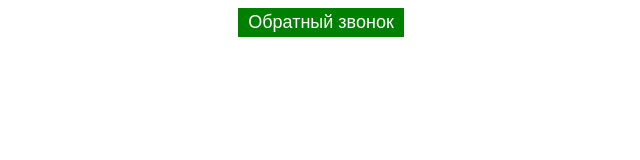
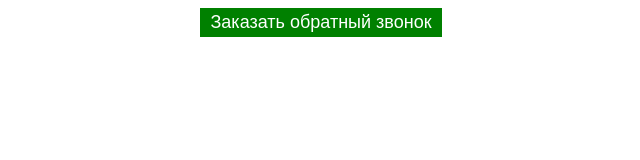
Before and after one commit to newmald/test1, a website: page app/index.html in a window 1280 px wide. Shown: the whole page, without its empty margins (319-959 px from the left). Drawn offline with Linux system fonts and the light colour scheme.

Commit message:
Изменено название кнопки обратного звонка

```diff
--- a/app/index.html
+++ b/app/index.html
@@ -7,7 +7,7 @@
 </head>
 <body>
 <div class="wrapper">
-	<button class="callback">Обратный звонок</button>
+	<button class="callback">Заказать обратный звонок</button>
 </div>
 
 <div class="overlay"></div>
```
